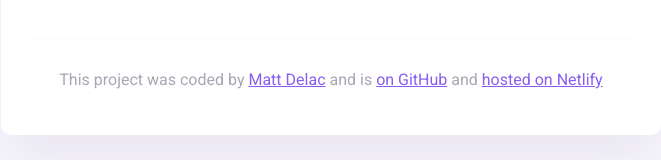
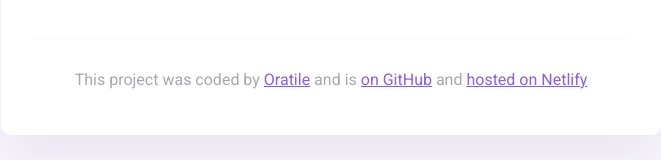
Before and after one commit to Lalacodes14/my-first-project, a website built with Parcel: page index.html in a window 1280 px wide. Shown: the part 325-485 px from the top of the page, without its empty margins (309-970 px from the left). Built offline with nearby package versions, Linux system fonts and the light colour scheme.

Commit message:
Updated name and GitHub link in footer

```diff
--- a/index.html
+++ b/index.html
@@ -40,7 +40,7 @@
         <footer>
             <p>
                 This project was coded by
-                <a href="https://github.com/matthieua/" target="_blank">Matt Delac</a>
+                <a href="https://github.com/Lalacodes14/my-first-project.git" target="_blank">Oratile</a>
                 and is
                 <a href="https://github.com/matthieua/my-first-shecodes-project" target="_blank">
                     on GitHub</a>
```
